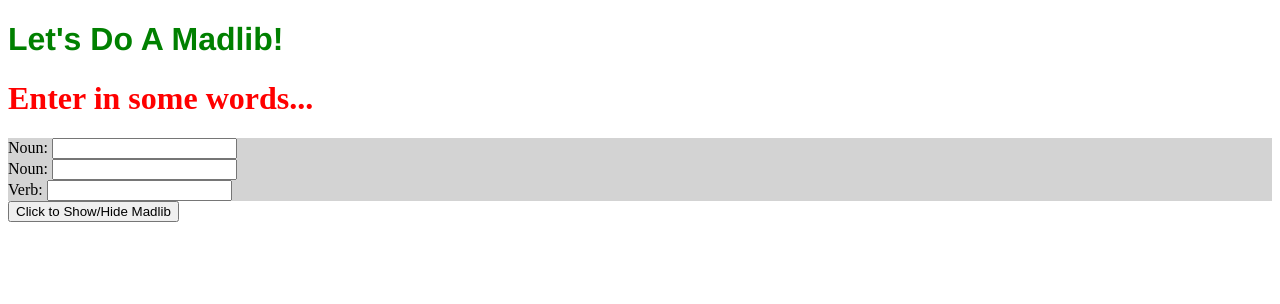
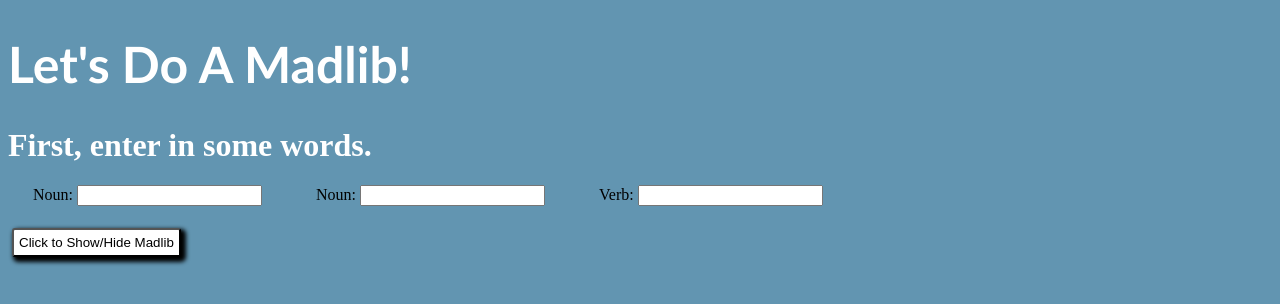
Before and after one commit to Luke9389/madlib-game, a plain HTML site: page index.html in a window 1280 px wide. Drawn offline with Linux system fonts and the light colour scheme.

Commit message:
css stuff

```diff
--- a/index.html
+++ b/index.html
@@ -12,20 +12,19 @@
             <h1 id='top-title'>Let's Do A Madlib!</h1>
         </header>
 
-        <h1>Enter in some words...</h1>
+        <h1>First, enter in some words.</h1>
         <div>
             <label>
                 Noun: <input id='nounOne' oninput='updateResult()'>
             </label>
-            <br>
             <label>
                 Noun: <input id='nounTwo' oninput='updateResult()'>
             </label>
-            <br>
             <label>
                 Verb: <input id='verbOne' oninput='updateResult()'>
             </label>
         </div>
+        <br>
         <button type="button" onclick="makeMadlib()">Click to Show/Hide Madlib</button>
 
         <div id='story' class="hidden">
--- a/main.css
+++ b/main.css
@@ -1,3 +1,7 @@
+body{
+    background:rgb(98,149,177);
+}
+
 .hidden {
     display: none;
 }
@@ -7,16 +11,33 @@ p{
 }
 
 h1{
-    color: red
+    color: white;
 }
 
 #top-title{
-color: green;
-font-family: Helvetica;
+color: white;
+font-family: Gill Sans;
+font-size: 50px;
 }
 
 div{
-    background: lightgray;
-    background: -moz-linear-gradient(left, lightgray 0%, gray 50%, black 100%)
+
+
 
 }
+
+button{
+    -webkit-box-shadow: 3px 3px 4px 2px #000000;
+box-shadow: 3px 3px 4px 2px #000000;
+margin: 4px;
+border-radius: 3px;
+padding: 5px;
+background: white;
+color: black;
+}
+
+label{
+    padding: 15px;
+    margin: 10px;
+    border:10px;
+}
```
